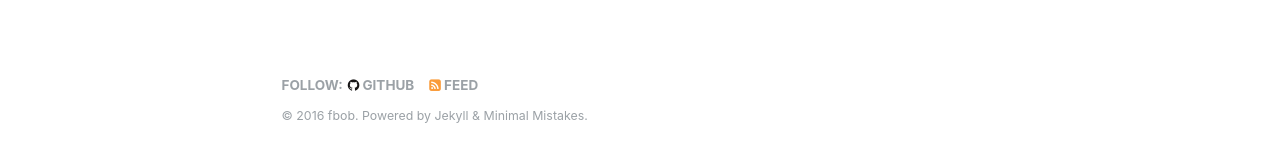
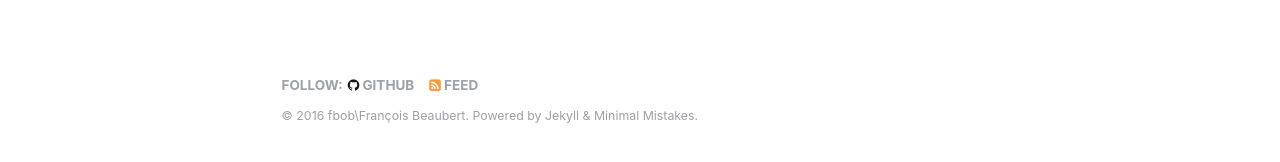
Before and after one commit to ragloo/fbob.github.io, a Jekyll site: the page built from index.html, in a window 1280 px wide. Shown: the part 448-610 px from the top of the page. Built offline with Jekyll 4.4.1, drawn with Linux system fonts in a browser that asks for light colours; the list of posts is cut into pages by our own code.

Commit message:
Change name

```diff
--- a/_config.yml
+++ b/_config.yml
@@ -9,7 +9,7 @@
 locale                   : "en-US"
 title                    : "Random thoughts on the universe and lots of coffee."
 title_separator          : "-"
-name                     : "fbob"
+name                     : "fbob\\François Beaubert"
 description              : "Collection of random notes on Turbulence, CFD, Python ... fueled by lots of coffee."
 url                      : "https://fbob.github.io" # the base hostname & protocol for your site e.g. "https://mmistakes.github.io"
 baseurl                  : # the subpath of your site, e.g. "/blog"
```
